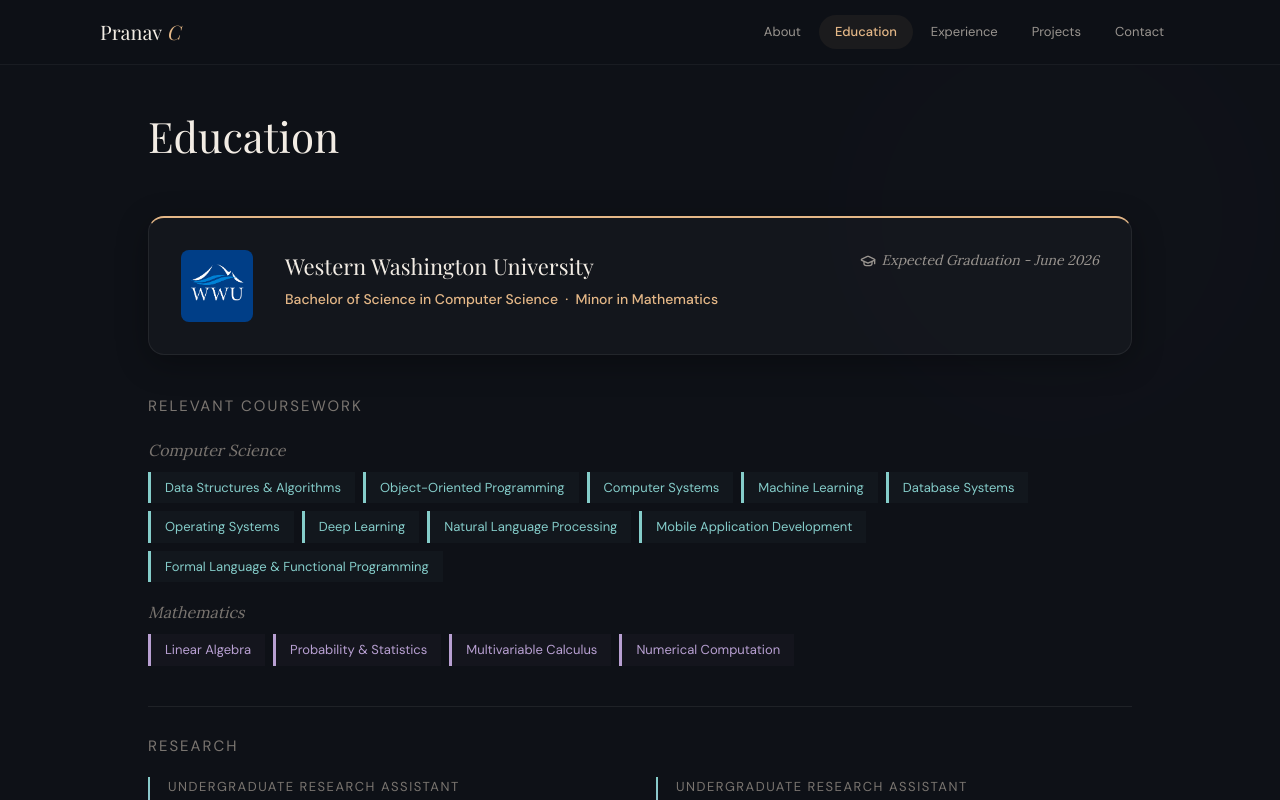
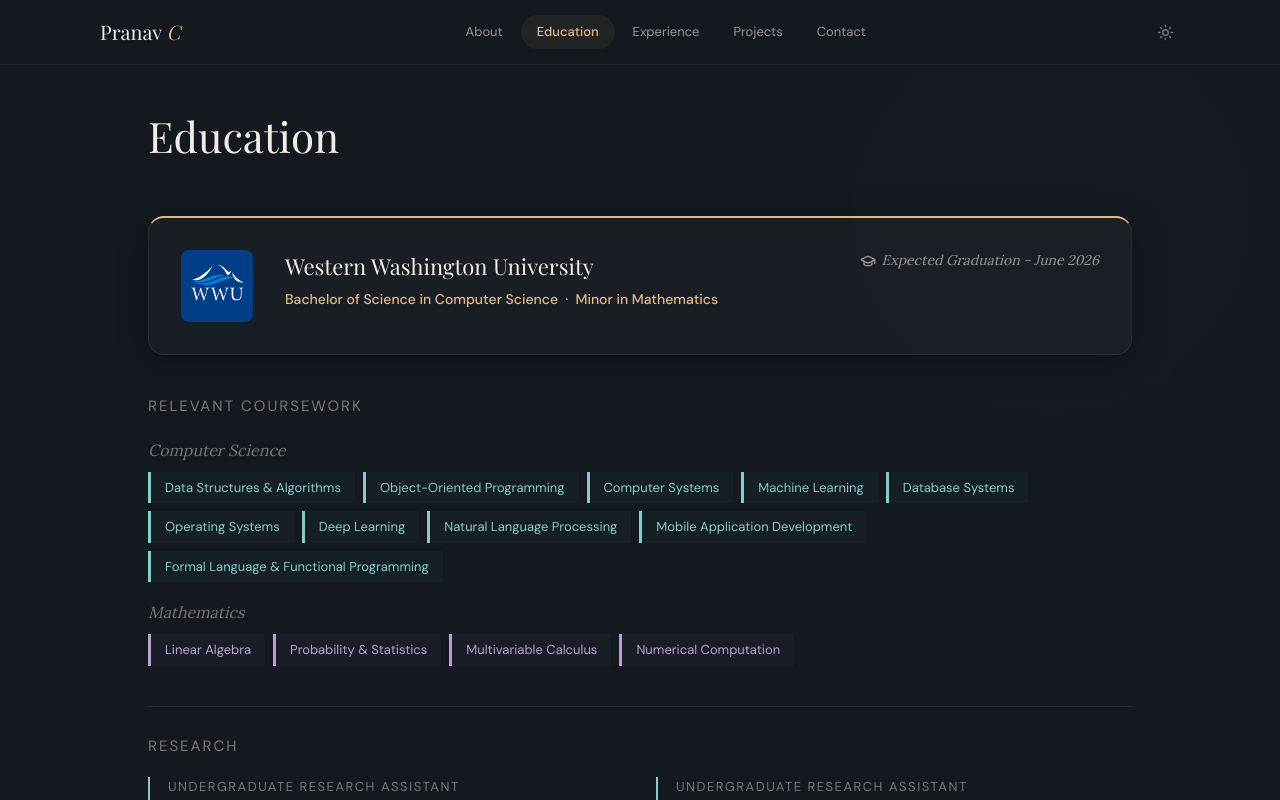
Before and after one commit to pranav-cheraku/portfolio, a Next.js app in the folder my-app/: page /education in a window 1280 px wide. Shown: the top 800 px of the page. Built offline with nearby package versions, Linux system fonts and the light colour scheme.

Commit message:
Added a light mode option, modified rest of codebase to work with this

```diff
--- a/my-app/app/contact/ContactForm.tsx
+++ b/my-app/app/contact/ContactForm.tsx
@@ -11,7 +11,7 @@ function inputStyle(focused: boolean): React.CSSProperties {
   return {
     width: "100%",
     boxSizing: "border-box",
-    background: "rgba(255,255,255,0.04)",
+    background: "var(--color-surface)",
     border: `1px solid ${focused ? T.accent : T.border}`,
     borderRadius: 12,
     padding: "14px 18px",
@@ -153,7 +153,7 @@ export default function ContactForm() {
           fontSize: 15,
           fontWeight: 500,
           color: "#1a1208",
-          background: `linear-gradient(135deg, ${T.accent}, #d4a0c0)`,
+          background: `linear-gradient(135deg, ${T.accent}, ${T.accentGradientEnd})`,
           border: "none",
           borderRadius: 50,
           padding: "14px 36px",
--- a/my-app/app/contact/ResumeDownload.tsx
+++ b/my-app/app/contact/ResumeDownload.tsx
@@ -34,7 +34,7 @@ export default function ResumeDownload() {
           fontFamily: "var(--font-playfair), serif",
           fontSize: 20,
           color: T.accent,
-          textShadow: `0 0 20px ${T.accent}60`,
+          textShadow: `0 0 20px ${T.accentGlow}`,
           textDecoration: "underline",
           textUnderlineOffset: 4,
           transform: hovered ? "translateY(-2px)" : "translateY(0)",
--- a/my-app/app/contact/page.tsx
+++ b/my-app/app/contact/page.tsx
@@ -134,7 +134,7 @@ export default function ContactPage() {
                       fontWeight: 400,
                       fontStyle: "italic",
                       color: T.accent,
-                      textShadow: `0 0 20px ${T.accent}60`,
+                      textShadow: `0 0 20px ${T.accentGlow}`,
                       whiteSpace: "nowrap",
                     }}
                   >
--- a/my-app/app/education/ActivityChip.tsx
+++ b/my-app/app/education/ActivityChip.tsx
@@ -20,7 +20,7 @@ export default function ActivityChip({ name }: ActivityChipProps) {
         fontSize: 14,
         color: hovered ? T.heading : T.body,
         padding: "8px 16px",
-        background: hovered ? "rgba(255,255,255,0.055)" : T.surface,
+        background: hovered ? "var(--color-surface)" : T.surface,
         border: `1px solid ${hovered ? T.accent : T.border}`,
         borderRadius: 8,
         transform: hovered ? "translateY(-2px)" : "translateY(0)",
--- a/my-app/app/education/page.tsx
+++ b/my-app/app/education/page.tsx
@@ -89,7 +89,7 @@ export default function EducationPage() {
             </div>
             <div style={{ display: "flex", flexWrap: "wrap", gap: 8 }}>
               {CS_COURSES.map((course) => (
-                <CourseChip key={course} name={course} color={T.accent3} />
+                <CourseChip key={course} name={course} variant="accent3" />
               ))}
             </div>
           </div>
@@ -109,7 +109,7 @@ export default function EducationPage() {
             </div>
             <div style={{ display: "flex", flexWrap: "wrap", gap: 8 }}>
               {MATH_COURSES.map((course) => (
-                <CourseChip key={course} name={course} color={T.accent2} />
+                <CourseChip key={course} name={course} variant="accent2" />
               ))}
             </div>
           </div>
--- a/my-app/app/layout.tsx
+++ b/my-app/app/layout.tsx
@@ -3,6 +3,7 @@ import { Playfair_Display, DM_Sans, Lora } from "next/font/google";
 import "./globals.css";
 import Navbar from "@/components/Navbar";
 import Footer from "@/components/Footer";
+import { T } from "@/lib/theme";
 
 // Load Playfair Display
 const playfair = Playfair_Display({
@@ -39,13 +40,16 @@ export default function RootLayout({
   children: React.ReactNode;
 }>) {
   return (
-    <html lang="en">
+    <html lang="en" suppressHydrationWarning>
+      <head>
+        <script dangerouslySetInnerHTML={{ __html: `try { document.documentElement.setAttribute('data-theme', localStorage.getItem('theme') || 'dark'); } catch(e) {}` }} />
+      </head>
       {/* Font variables and dark background applied globally */}
       <body
         className={`${playfair.variable} ${dmSans.variable} ${lora.variable}`}
         style={{
-          background: "#0e1117",
-          color: "#f2ece4",
+          background: T.bg,
+          color: T.heading,
           margin: 0,
           minHeight: "100vh",
           display: "flex",
--- a/my-app/components/CourseChip.tsx
+++ b/my-app/components/CourseChip.tsx
@@ -4,12 +4,15 @@ import { useState } from "react";
 
 interface CourseChipProps {
   name: string;
-  color: string; // Accent color - drives the left border, text, and background tint
+  variant: "accent2" | "accent3";
 }
 
 // Course chip with a left accent bar and hover animation (lift + background brighten)
-export default function CourseChip({ name, color }: CourseChipProps) {
+export default function CourseChip({ name, variant }: CourseChipProps) {
   const [hovered, setHovered] = useState(false);
+
+  const color = `var(--color-${variant})`;
+  const bg = hovered ? `var(--color-${variant}-tint-hover)` : `var(--color-${variant}-tint)`;
 
   return (
     <span
@@ -20,7 +23,7 @@ export default function CourseChip({ name, color }: CourseChipProps) {
         fontSize: 13,
         color: color,
         padding: "6px 14px",
-        background: hovered ? `${color}18` : `${color}08`,
+        background: bg,
         borderLeft: `3px solid ${color}`,
         borderRadius: 0,
         transform: hovered ? "translateY(-2px)" : "translateY(0)",
--- a/my-app/components/Footer.tsx
+++ b/my-app/components/Footer.tsx
@@ -5,7 +5,7 @@ export default function Footer() {
     // Thin top border to separate footer from page content
     <footer
       style={{
-        borderTop: "1px solid rgba(255,255,255,0.04)",
+        borderTop: `1px solid ${T.border}`,
         padding: "24px 48px",
       }}
     >
--- a/my-app/components/Navbar.tsx
+++ b/my-app/components/Navbar.tsx
@@ -4,6 +4,7 @@ import Link from "next/link";
 import { usePathname } from "next/navigation";
 import { useState } from "react";
 import { T } from "@/lib/theme";
+import ThemeToggle from "./ThemeToggle";
 
 const LINKS = ["about", "education", "experience", "projects", "contact"];
 
@@ -27,9 +28,9 @@ export default function Navbar() {
           position: "sticky",
           top: 0,
           zIndex: 100,
-          background: "rgba(14,17,23,0.9)",
+          background: "var(--color-nav-bg)",
           backdropFilter: "blur(14px)",
-          borderBottom: "1px solid rgba(255,255,255,0.05)",
+          borderBottom: "1px solid var(--color-nav-border)",
           padding: "0 48px",
         }}
       >
@@ -66,7 +67,7 @@ export default function Navbar() {
                   key={link}
                   href={`/${link}`}
                   style={{
-                    background: isActive ? `${T.accent}10` : "none",
+                    background: isActive ? T.accentSubtle : "none",
                     color: isActive ? T.accent : T.body,
                     fontFamily: "var(--font-dm-sans), sans-serif",
                     fontSize: 13,
@@ -82,6 +83,10 @@ export default function Navbar() {
               );
             })}
           </div>
+
+          {/* Right-side controls: theme toggle + mobile hamburger */}
+          <div style={{ display: "flex", alignItems: "center", gap: 4 }}>
+            <ThemeToggle />
 
             {/* Mobile toggle button — three lines collapse to one */}
             <button
@@ -135,6 +140,7 @@ export default function Navbar() {
               />
             </button>
           </div>
+        </div>
       </nav>
 
       {/* Mobile dropdown — rendered outside nav so it doesn't affect sticky layout */}
@@ -155,9 +161,9 @@ export default function Navbar() {
               left: 0,
               right: 0,
               zIndex: 99,
-              background: "rgba(14,17,23,0.97)",
+              background: "var(--color-nav-bg-solid)",
               backdropFilter: "blur(14px)",
-              borderBottom: "1px solid rgba(255,255,255,0.05)",
+              borderBottom: "1px solid var(--color-nav-border)",
               padding: "8px 28px 20px",
               overflow: "hidden",
             }}
--- /dev/null
+++ b/my-app/components/ThemeToggle.tsx
@@ -0,0 +1,45 @@
+"use client";
+
+import { useState, useEffect } from "react";
+import { Sun, Moon } from "lucide-react";
+import { T } from "@/lib/theme";
+
+export default function ThemeToggle() {
+  const [theme, setTheme] = useState<"dark" | "light">("dark");
+  const [hovered, setHovered] = useState(false);
+
+  // Sync with whatever data-theme was set by the inline script
+  useEffect(() => {
+    const current = document.documentElement.getAttribute("data-theme");
+    if (current === "light") setTheme("light");
+  }, []);
+
+  const toggle = () => {
+    const next = theme === "dark" ? "light" : "dark";
+    setTheme(next);
+    document.documentElement.setAttribute("data-theme", next);
+    try { localStorage.setItem("theme", next); } catch (e) {}
+  };
+
+  return (
+    <button
+      onClick={toggle}
+      onMouseEnter={() => setHovered(true)}
+      onMouseLeave={() => setHovered(false)}
+      aria-label={theme === "dark" ? "Switch to light mode" : "Switch to dark mode"}
+      style={{
+        background: "none",
+        border: "none",
+        cursor: "pointer",
+        padding: 6,
+        color: hovered ? T.body : T.muted,
+        transform: hovered ? "translateY(-2px)" : "translateY(0)",
+        transition: "color 0.25s ease, transform 0.25s ease",
+        display: "flex",
+        alignItems: "center",
+      }}
+    >
+      {theme === "dark" ? <Sun size={17} /> : <Moon size={17} />}
+    </button>
+  );
+}
--- a/my-app/lib/theme.ts
+++ b/my-app/lib/theme.ts
@@ -1,11 +1,14 @@
 export const T = {
-  bg: "#0e1117",
-  surface: "rgba(255,255,255,0.025)",
-  border: "rgba(255,255,255,0.07)",
-  heading: "#f2ece4",
-  body: "#9a9590",
-  muted: "#7a7570",
-  accent: "#e4b787",
-  accent2: "#b8a0d2",
-  accent3: "#85cdca",
+  bg: "var(--color-bg)",
+  surface: "var(--color-surface)",
+  border: "var(--color-border)",
+  heading: "var(--color-heading)",
+  body: "var(--color-body)",
+  muted: "var(--color-muted)",
+  accent: "var(--color-accent)",
+  accentGlow: "var(--color-accent-glow)",
+  accentSubtle: "var(--color-accent-subtle)",
+  accentGradientEnd: "var(--color-accent-gradient-end)",
+  accent2: "var(--color-accent2)",
+  accent3: "var(--color-accent3)",
 };
```
Also changed, not shown: my-app/app/globals.css (+51 -4 lines). Lines whose indentation alone changed are shown as unchanged.
